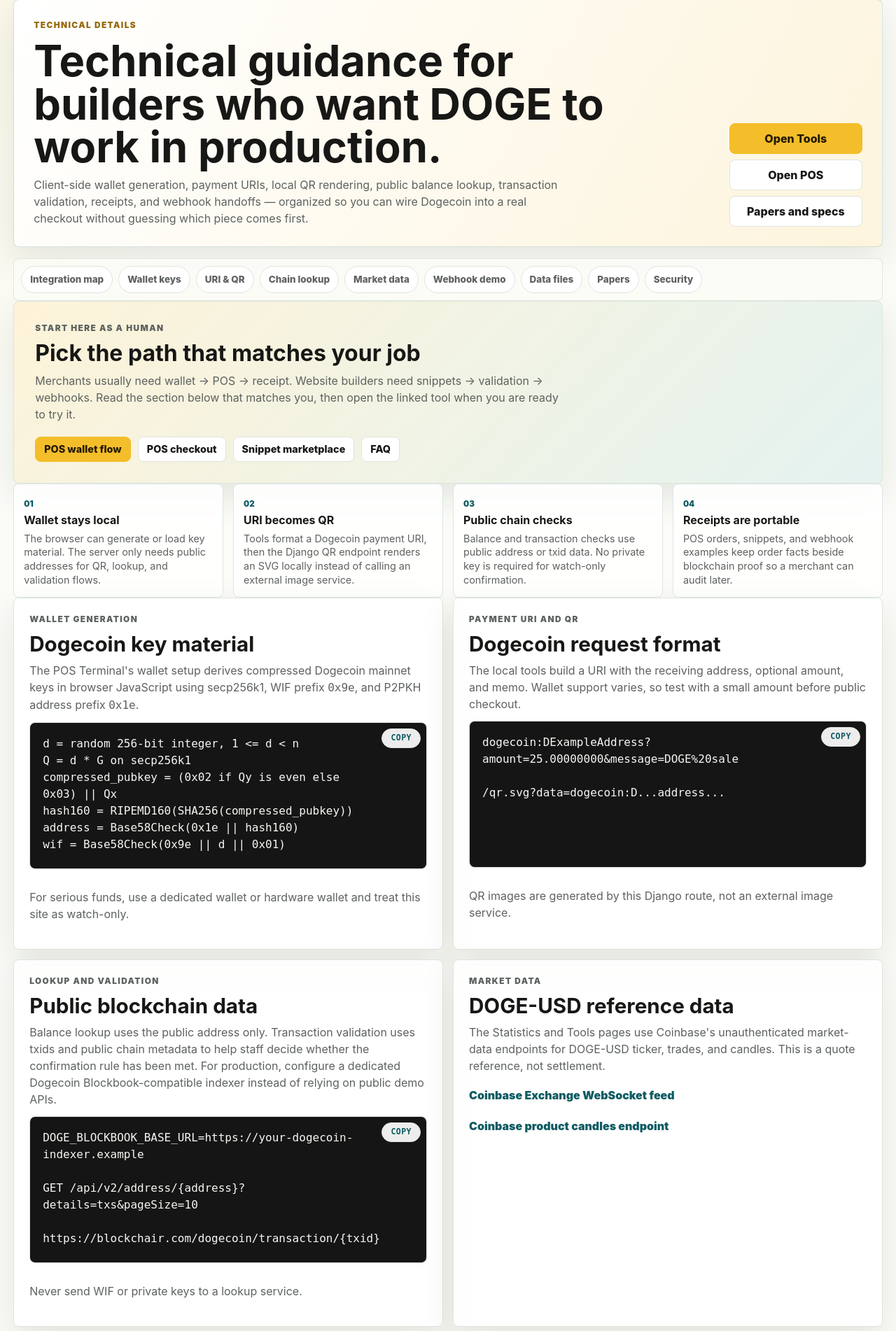
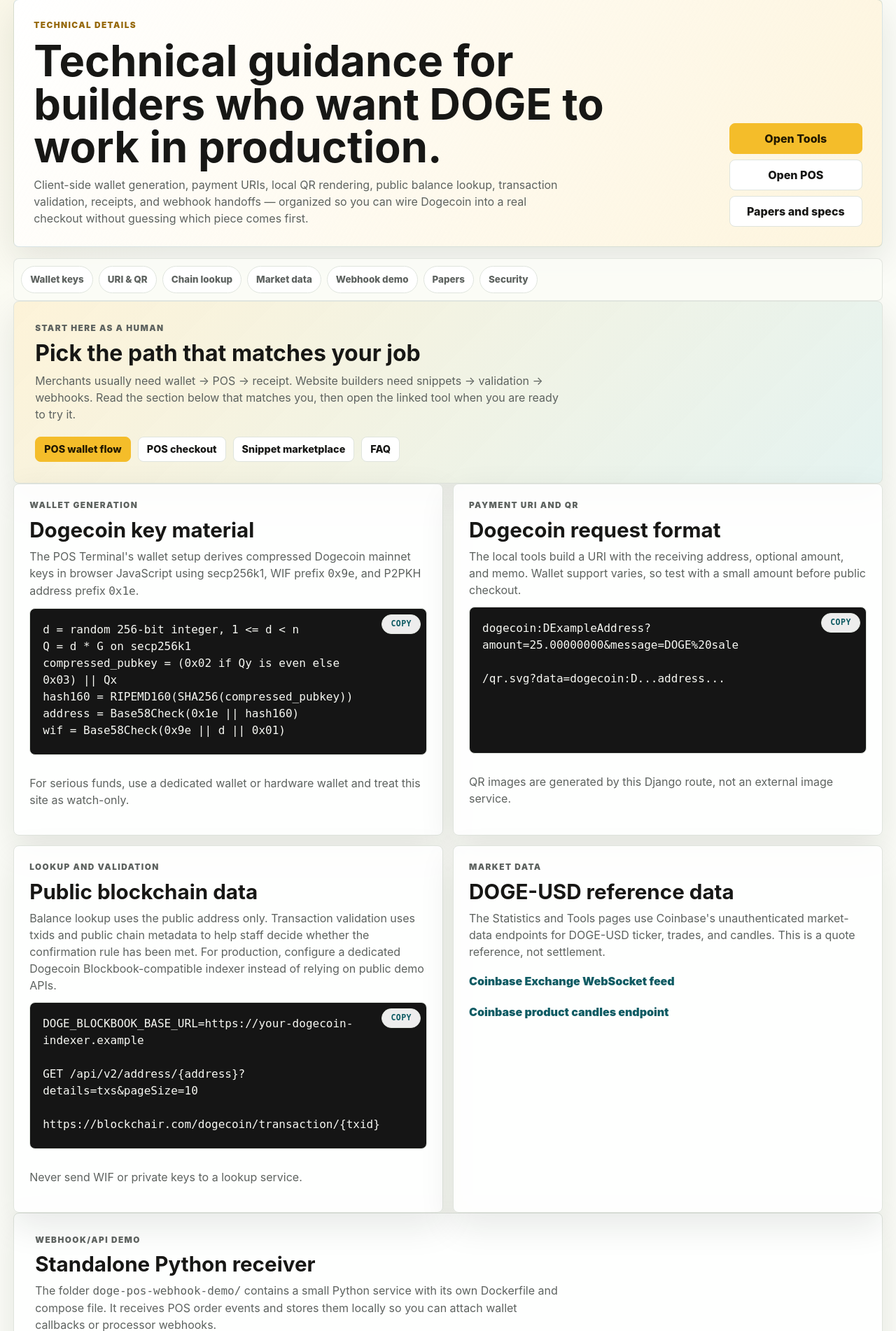
Before and after one commit to stevologic/doge-commerce-kit, a Django app: template commerce/templates/commerce/technical_details.html in a window 1280 px wide. Shown: the part 110-2012 px from the top of the page at 70% size. Run offline with Django 5.2, Linux system fonts and the light colour scheme; the template is opened without the code that fills it, so the values that code supplies are empty; some libraries are stand-ins or nearby versions.

Commit message:
Technical: remove bundled data files panel and 01-04 summary grid
The reusable records/schemas previews and the numbered implementation
map are gone; the webhook demo panel now spans full width and the
section navigator drops the two dead anchors.

Co-Authored-By: Claude Fable 5 <noreply@anthropic.com>

```diff
--- a/commerce/templates/commerce/technical_details.html
+++ b/commerce/templates/commerce/technical_details.html
@@ -17,13 +17,11 @@
 </section>
 
 <nav class="tool-filter-bar technical-toc" aria-label="Technical page sections">
-  <a href="#integration-map">Integration map</a>
   <a href="#wallet-keys">Wallet keys</a>
   <a href="#uri-qr">URI &amp; QR</a>
   <a href="#chain-lookup">Chain lookup</a>
   <a href="#market-data">Market data</a>
   <a href="#webhook-demo">Webhook demo</a>
-  <a href="#data-files">Data files</a>
   <a href="#technical-papers">Papers</a>
   <a href="#security-posture">Security</a>
 </nav>
@@ -40,29 +38,6 @@
     <a class="button small" href="{% url 'commerce:merchant_kit' %}">Snippet marketplace</a>
     <a class="button small" href="{% url 'commerce:faq' %}">FAQ</a>
   </div>
-</section>
-
-<section class="technical-summary-grid" id="integration-map" aria-label="Technical implementation map">
-  <article>
-    <span>01</span>
-    <strong>Wallet stays local</strong>
-    <p>The browser can generate or load key material. The server only needs public addresses for QR, lookup, and validation flows.</p>
-  </article>
-  <article>
-    <span>02</span>
-    <strong>URI becomes QR</strong>
-    <p>Tools format a Dogecoin payment URI, then the Django QR endpoint renders an SVG locally instead of calling an external image service.</p>
-  </article>
-  <article>
-    <span>03</span>
-    <strong>Public chain checks</strong>
-    <p>Balance and transaction checks use public address or txid data. No private key is required for watch-only confirmation.</p>
-  </article>
-  <article>
-    <span>04</span>
-    <strong>Receipts are portable</strong>
-    <p>POS orders, snippets, and webhook examples keep order facts beside blockchain proof so a merchant can audit later.</p>
-  </article>
 </section>
 
 <section class="technical-card-grid">
@@ -120,7 +95,7 @@ https://blockchair.com/dogecoin/transaction/{txid}</pre>
   </article>
 </section>
 
-<section class="section-grid two technical-ops-grid">
+<section class="technical-ops-grid">
   <article class="panel" id="webhook-demo">
     <div class="section-heading">
       <p class="eyebrow">Webhook/API demo</p>
@@ -135,20 +110,6 @@ curl -X POST http://localhost:42100/webhook/payment \
   -d "{\"order_id\":\"demo-1\",\"status\":\"paid\",\"txid\":\"sample\"}"</pre>
   </article>
 
-  <article class="panel" id="data-files">
-    <div class="section-heading">
-      <p class="eyebrow">Reusable data files</p>
-      <h2>Bundled records and schemas</h2>
-      <p>Preview the static JSON/CSV files used for campaigns, proof ledgers, merchant scorecards, and scoreboard exports.</p>
-    </div>
-    <div class="download-grid compact-downloads">
-      <button class="template-preview-button" type="button" data-template-preview data-template-name="Campaign data JSON" data-template-url="/static/commerce/data/campaign-data.json">Campaign data</button>
-      <button class="template-preview-button" type="button" data-template-preview data-template-name="Proof schema JSON" data-template-url="/static/commerce/data/proof-schema.json">Proof schema</button>
-      <button class="template-preview-button" type="button" data-template-preview data-template-name="Proof ledger CSV" data-template-url="/static/commerce/data/proof-ledger-template.csv">Proof ledger</button>
-      <button class="template-preview-button" type="button" data-template-preview data-template-name="Merchant scorecard CSV" data-template-url="/static/commerce/data/merchant-scorecard.csv">Merchant scorecard</button>
-      <button class="template-preview-button" type="button" data-template-preview data-template-name="Scoreboard CSV" data-template-url="/static/commerce/data/scoreboard-template.csv">Scoreboard</button>
-    </div>
-  </article>
 </section>
 
 <section class="panel technical-reference-panel" id="technical-papers">
--- a/commerce/views.py
+++ b/commerce/views.py
@@ -44,7 +44,7 @@ RICH_LIST_CACHE = {"loaded_at": 0, "payload": None}
 BASE58_ALPHABET = "123456789ABCDEFGHJKLMNPQRSTUVWXYZabcdefghijkmnopqrstuvwxyz"
 DOGE_ADDRESS_PREFIX = b"\x1e"
 SITE_NAME = "DOGE Commerce Kit"
-ASSET_VERSION = "20260711-classic-doge-hero-v1"
+ASSET_VERSION = "20260711-technical-trim-v1"
 SERVER_RATE_STATE = {}
 SITE_URL = os.environ.get("DOGE_SITE_URL") or os.environ.get("SITE_URL") or ""
 SEO_KEYWORDS = (
```
